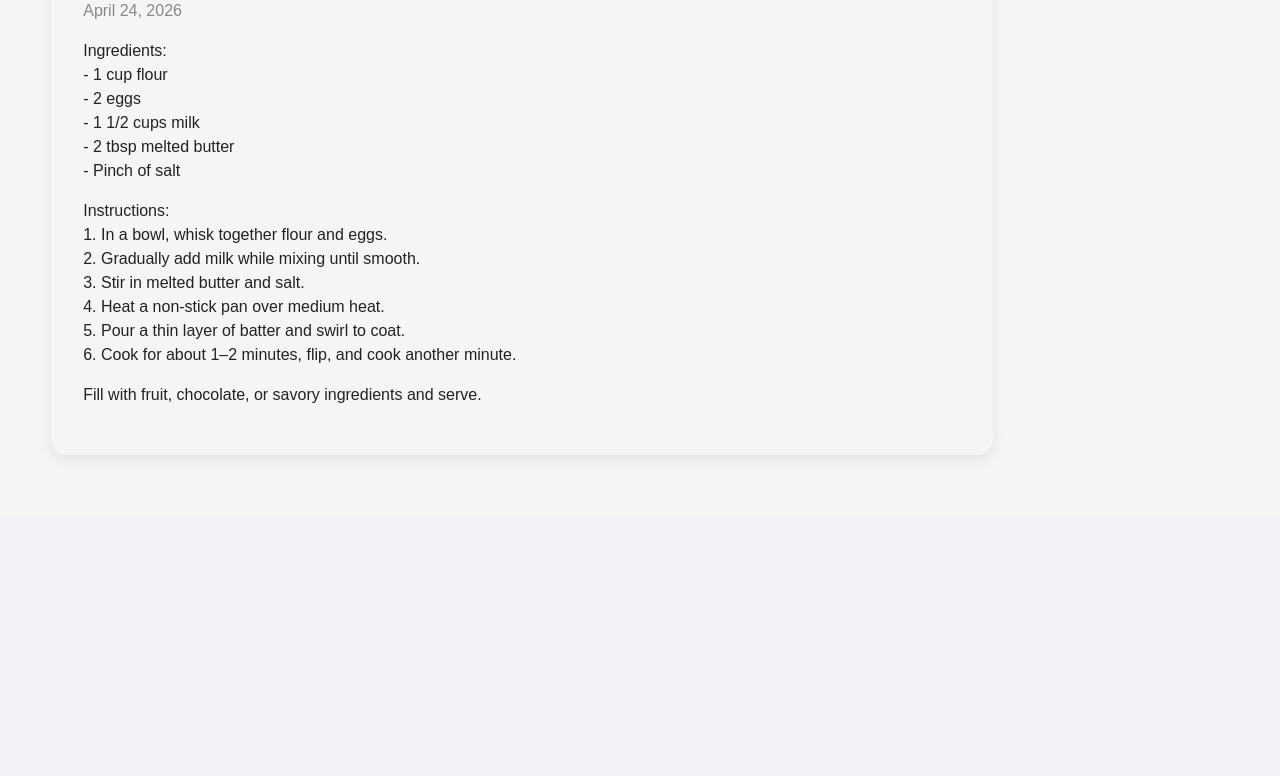
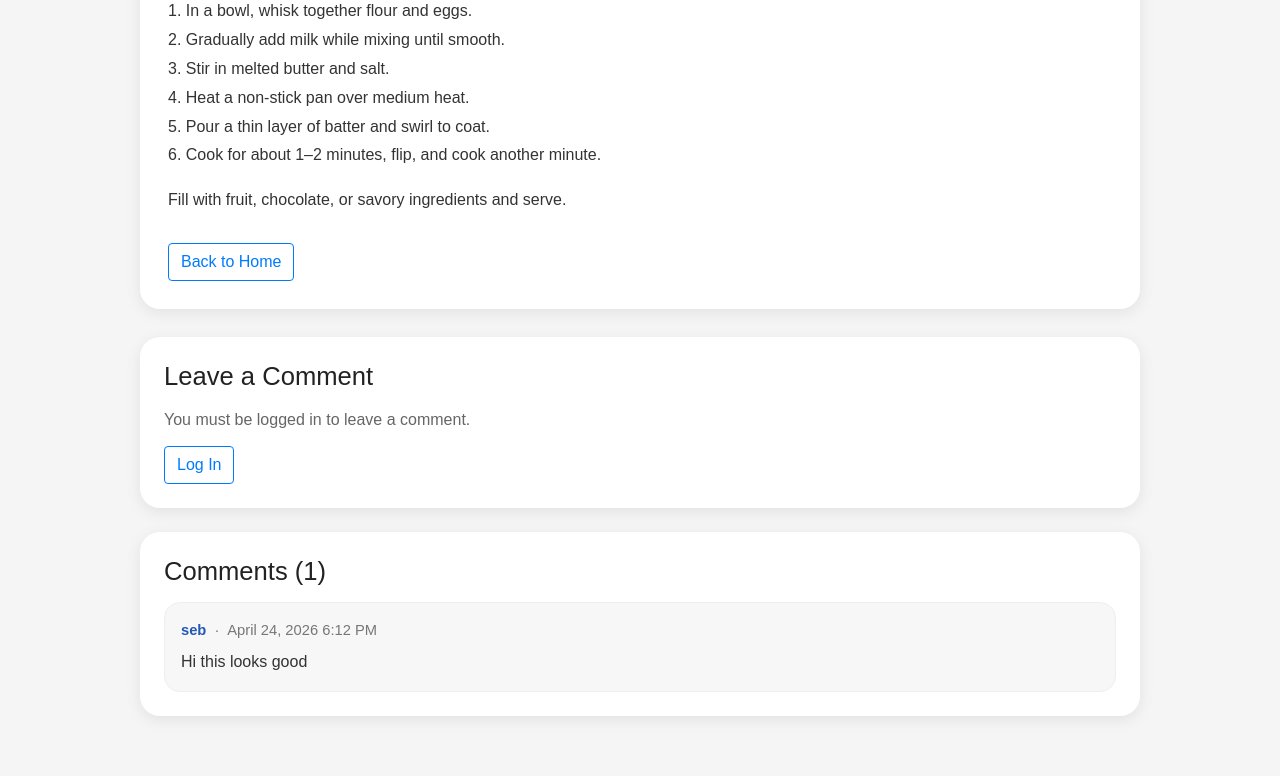
Before and after one commit to CashyO/Cookbook-WhippingIt, a Django app: page /details/5 in a window 1280 px wide. Shown: the part 876-1652 px from the top of the page. Before the commit the page ends 1334 px from the top, so only its background shows below. Run offline with Django 5.2, Linux system fonts and the light colour scheme; data comes from the database, SQL or seed files in the repository; both versions use the stored data as it was after the commit; some libraries are stand-ins or nearby versions.

Commit message:
comments-feature-implemented

```diff
--- a/posts/admin.py
+++ b/posts/admin.py
@@ -7,3 +7,4 @@ from .models import *
 admin.site.register(RecipePost)
 admin.site.register(Category)
 admin.site.register(Tag)
+admin.site.register(Comment)
--- a/posts/forms.py
+++ b/posts/forms.py
@@ -13,7 +13,7 @@ class RecipePostForm(forms.ModelForm):
         widget=forms.Textarea(attrs={'placeholder': 'Enter the content of your recipe', 'rows': 8})
     )
     image = forms.ImageField(
-        label= "UploadRecipe Image",
+        label= "Upload Recipe Image",
         required=False,
         widget=forms.ClearableFileInput(attrs={'class': 'form-control-file'})
     )
@@ -34,3 +34,16 @@ class RecipePostForm(forms.ModelForm):
     class Meta:
         model= RecipePost
         fields = ['title', 'content', 'image', 'category', 'tags']
+
+# Create a form for the comment model in models.py
+class CommentForm(forms.ModelForm):
+    body = forms.CharField(label="Leave a Comment", widget=forms.Textarea(attrs={
+                                'placeholder': 'Write your comment here...',
+                                'rows': 4,
+                                'class': 'form-control'
+                            })
+                        )
+
+    class Meta:
+        model = Comment
+        fields = ['body']
--- a/posts/models.py
+++ b/posts/models.py
@@ -35,3 +35,17 @@ class RecipePost(models.Model): # Create table
 
     def __str__(self):
         return self.title # used to identify the record
+
+# Class for comments on recipe posts
+class Comment(models.Model):
+    recipe = models.ForeignKey(RecipePost, on_delete=models.CASCADE, related_name='comments')
+    created_by = models.ForeignKey(User, on_delete=models.CASCADE)
+    body = models.TextField()
+    created_on = models.DateTimeField(auto_now_add=True)
+    modified_on = models.DateTimeField(auto_now=True)
+
+    class Meta:
+        ordering = ['created_on']
+
+    def __str__(self):
+        return f'Comment by {self.created_by.username} on {self.recipe.title}'
--- a/posts/static/posts/main.css
+++ b/posts/static/posts/main.css
@@ -757,3 +757,71 @@ html {
         width: 100%;
     }
 }
+/* =========================
+   COMMENTS SECTION
+========================= */
+.comments-section {
+    width: min(1000px, 100%);
+    margin: 28px auto 0;
+    display: grid;
+    gap: 24px;
+}
+
+.comment-form-card,
+.comments-list-card {
+    background: white;
+    border-radius: 20px;
+    padding: 24px;
+    box-shadow: 0 4px 16px rgba(0, 0, 0, 0.08);
+}
+
+.comments-title {
+    margin: 0 0 16px 0;
+    font-size: 1.6rem;
+    color: #222;
+}
+
+.comment-form textarea {
+    border-radius: 12px !important;
+}
+
+.comment-login-message {
+    color: #666;
+    margin-bottom: 14px;
+}
+
+.comments-list {
+    display: grid;
+    gap: 14px;
+}
+
+.comment-card {
+    background: #f7f7f7;
+    border-radius: 16px;
+    padding: 16px;
+    border: 1px solid #eeeeee;
+}
+
+.comment-meta {
+    display: flex;
+    flex-wrap: wrap;
+    gap: 8px;
+    color: #777;
+    font-size: 0.92rem;
+    margin-bottom: 8px;
+}
+
+.comment-meta strong {
+    color: #2458b8;
+}
+
+.comment-body {
+    margin: 0;
+    color: #333;
+    line-height: 1.6;
+}
+
+.empty-comments {
+    margin: 0;
+    color: #777;
+}
--- a/posts/templates/posts/details.html
+++ b/posts/templates/posts/details.html
@@ -2,30 +2,98 @@
 <!-- This is the details page for the posts app -->
  <!-- Content of the page -->
 {% extends 'posts/base.html' %}
+{% load crispy_forms_tags %}
 
 {% block content %}
-    <div class="main-container">
-        <div class="topbar">
-            <h1 class="title">{{recipe.title}}</h1>
+<div class="details-page">
+    <div class="details-card">
+        <div class="details-card-image">
+            {% if recipe.image %}
+                <img src="{{ recipe.image.url }}" alt="{{ recipe.title }}">
+            {% else %}
+                <div class="recipe-card-placeholder"></div>
+            {% endif %}
         </div>
 
+        <div class="details-card-body">
+            <div class="details-header">
+                <h1 class="details-title">{{ recipe.title }}</h1>
 
+                <div class="details-meta">
+                    <span>{{ recipe.created_on|date:"F j, Y" }}</span>
 
-        <div class="article-content">
+                    {% if recipe.category %}
+                        <span class="recipe-card-dot">&middot;</span>
+                        <span class="details-category">{{ recipe.category.name }}</span>
+                    {% endif %}
 
-            <div class="article-image-details">
-                {% if recipe.image%}
-                <img src="{{recipe.image.url}}">
-                {% endif%}
+                    <span class="recipe-card-dot">&middot;</span>
+                    <span>by {{ recipe.created_by.username }}</span>
+                </div>
+
+                {% if recipe.tags.all %}
+                    <div class="details-tags">
+                        {% for tag in recipe.tags.all %}
+                            <span class="article-tags">#{{ tag.name }}</span>
+                        {% endfor %}
+                    </div>
+                {% endif %}
             </div>
 
-            <div class="article-date">{{recipe.created_on|date:"F j, Y"}}</div>
-            <p>{{recipe.content|linebreaks}}</p>
+            <div class="details-content">
+                {{ recipe.content|linebreaks }}
+            </div>
 
+            <div class="details-actions">
+                <a href="{% url 'home' %}" class="btn btn-outline-primary btn-pill">Back to Home</a>
+
+                {% if user == recipe.created_by %}
+                    <a href="{% url 'edit' recipe.id %}" class="btn btn-primary btn-pill">Edit Recipe</a>
+                    <a href="{% url 'delete' recipe.id %}" class="btn btn-outline-danger btn-pill">Delete</a>
+                {% endif %}
+            </div>
+        </div>
+    </div>
+
+    <section class="comments-section">
+        <div class="comment-form-card">
+            <h2 class="comments-title">Leave a Comment</h2>
+
+            {% if user.is_authenticated %}
+                <form method="post" class="comment-form">
+                    {% csrf_token %}
+                    {{ comment_form|crispy }}
+                    <button type="submit" class="btn btn-primary btn-pill">Post Comment</button>
+                </form>
+            {% else %}
+                <p class="comment-login-message">
+                    You must be logged in to leave a comment.
+                </p>
+                <a href="{% url 'login' %}" class="btn btn-outline-primary btn-pill">Log In</a>
+            {% endif %}
         </div>
 
+        <div class="comments-list-card">
+            <h2 class="comments-title">Comments ({{ comments.count }}) </h2>
 
+            {% if comments %}
+                <div class="comments-list">
+                    {% for comment in comments %}
+                        <div class="comment-card">
+                            <div class="comment-meta">
+                                <strong>{{ comment.created_by.username }}</strong>
+                                <span>&middot;</span>
+                                <span>{{ comment.created_on|date:"F j, Y g:i A" }}</span>
+                            </div>
 
-    </div>
-
+                            <p class="comment-body">{{ comment.body|linebreaksbr }}</p>
+                        </div>
+                    {% endfor %}
+                </div>
+            {% else %}
+                <p class="empty-comments">No comments yet. Be the first to comment.</p>
+            {% endif %}
+        </div>
+    </section>
+</div>
 {% endblock %}
--- a/posts/templates/posts/home.html
+++ b/posts/templates/posts/home.html
@@ -87,6 +87,8 @@
                             {% endfor %}
                         </div>
 
+                        <span class="recipe-card-author"> {{ recipe.comments.count }} comments </span>
+
                         <div class="article-actions recipe-card-actions">
                             <a class="btn btn-outline-primary" href="{% url 'details' recipe.id %}">
                                 View Details
--- a/posts/templates/posts/recipeposts.html
+++ b/posts/templates/posts/recipeposts.html
@@ -40,6 +40,7 @@
                                 <span class="recipe-card-dot">&middot;</span>
                                 <span class="recipe-card-category">{{ recipe.category.name }}</span>
                             {% endif %}
+
                         </div>
 
                         <p class="recipe-card-text">{{ recipe.content|truncatechars:120 }}</p>
@@ -49,6 +50,8 @@
                                 <span class="article-tags">#{{ tag.name }}</span>
                             {% endfor %}
                         </div>
+
+                        <span class="recipe-card-author"> {{ recipe.comments.count }} comments </span>
 
                         <div class="recipe-card-actions recipepost-actions">
                             <a class="btn btn-outline-primary" href="{% url 'details' recipe.id %}">View</a>
--- a/posts/views.py
+++ b/posts/views.py
@@ -113,5 +113,27 @@ def delete(request, pk):
 # Details page view
 def details(request, pk):
     recipe = RecipePost.objects.get(id=pk)
-    context = {'recipe': recipe}
+    comments = recipe.comments.all()
+    comment_form = CommentForm()
+
+    if request.method == 'POST':
+        if request.user.is_authenticated:
+            comment_form = CommentForm(request.POST)
+
+            if comment_form.is_valid():
+                comment = comment_form.save(commit=False)
+                comment.recipe = recipe
+                comment.created_by = request.user
+                comment.save()
+
+                return redirect('details', pk=recipe.id)
+        else:
+            return redirect('login')
+
+    context = {
+        'recipe': recipe,
+        'comments': comments,
+        'comment_form': comment_form,
+    }
+
     return render(request, 'posts/details.html', context)
```
Also changed, not shown: db.sqlite3, posts/migrations/0006_comment.py (added).
